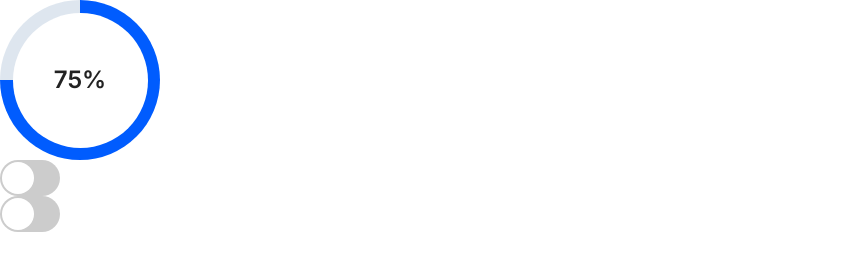
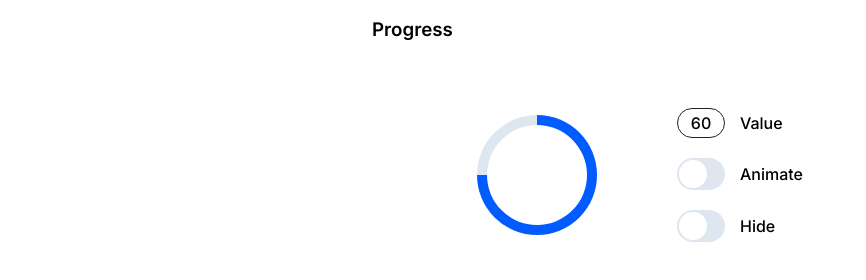
Before and after one commit to mseudonym/ozon-test, a plain HTML site: page index.html in a window 1280 px wide. Shown: the whole page, without its empty margins (0-866 px from the left). Drawn offline with Linux system fonts and the light colour scheme.

Commit message:
feat: add layout and css

```diff
--- a/index.html
+++ b/index.html
@@ -7,16 +7,37 @@
     <link rel="stylesheet" href="/reset.css">
   </head>
   <body>
-    <div class="progress-radial" style="--progress: 75%;">
-      <span class="progress-value">75%</span>
+    <article class='card'>
+      <div class="card__header">
+        <h3 class="card__title">Progress</h3>
       </div>
-    <div class="toggle">
+
+      <div class="card__content">
+        <div class="card__progress" style="--progress: 75%;"></div>
+
+        <div class="card__controls">
+          <div class="card__control">
+            <span class="control__value">60</span>
+            <span class="control__label">Value</span>
+          </div>
+
+          <div class="card__control">
+            <label class="toggle">
               <input type="checkbox" id='animate-checkbox'/>
               <label></label>
+            </label>
+            <span class="control__label">Animate</span>
           </div>
-    <div class="toggle">
+
+          <div class="card__control">
+            <label class="toggle">
               <input type="checkbox" id='hide-checkbox'/>
               <label></label>
+            </label>
+            <span class="control__label">Hide</span>
           </div>
+        </div>
+      </div>
+    </article>
   </body>
 </html>
--- a/main.css
+++ b/main.css
@@ -8,44 +8,88 @@
 }
 
 body {
-  font-family: "Inter", sans-serif;
+  font-family: 'Inter', sans-serif;
   font-style: normal;
 }
 
-.progress-radial {
+.card {
+  display: flex;
+  flex-direction: column;
+  gap: 64px;
+  max-width: 568px;
+  width: 100%;
+  margin: 0 auto;
+  box-sizing: border-box;
+  padding: 16px;
+}
+
+.card__title {
+  font-weight: 600;
+}
+
+.card__content {
+  display: flex;
+  flex-direction: row;
+  gap: 80px;
+  align-items: center;
+  justify-content: center;
+}
+
+.card__progress {
   display: flex;
   align-items: center;
   justify-content: center;
   position: relative;
 
-  width: 160px;
-  height: 160px;
+  width: 120px;
+  height: 120px;
   border-radius: 100%;
   background: conic-gradient(var(--blue-color) var(--progress), var(--gray-color) 0deg);
 }
 
-.progress-radial::before {
+.card__progress::before {
   content: '';
   position: absolute;
-  width: 135px;
-  height: 135px;
+  width: 100px;
+  height: 100px;
   background: var(--white-color);
   border-radius: 100%;
 }
 
-.progress-value {
-  position: relative;
-  z-index: 1;
-  font-size: 24px;
-  font-weight: 600;
-  color: var(--black-color);
+.card__controls {
+  display: flex;
+  flex-direction: column;
+  gap: 20px;
+}
+
+.card__control {
+  display: flex;
+  flex-direction: row;
+  gap: 15px;
+  align-items: center;
+}
+
+.control__value {
+  display: flex;
+  align-items: center;
+  justify-content: center;
+  width: 48px;
+  height: 30px;
+  border: 1.5px solid var(--black-color);
+  border-radius: 100px;
+  font-weight: 500;
+}
+
+.control__label {
+  font-weight: 500;
 }
 
 .toggle {
   position: relative;
   box-sizing: border-box;
 }
-.toggle input[type="checkbox"] {
+
+.toggle input[type='checkbox'] {
   position: absolute;
   left: 0;
   top: 0;
@@ -55,39 +99,44 @@ body {
   cursor: pointer;
   opacity: 0;
 }
+
 .toggle label {
   position: relative;
   display: flex;
   align-items: center;
   box-sizing: border-box;
 }
+
 .toggle label:before {
   content: '';
-  width: 60px;
-  height: 36px;
-  background: #ccc;
+  width: 48px;
+  height: 32px;
+  background: var(--gray-color);
   position: relative;
   display: inline-block;
   border-radius: 46px;
   box-sizing: border-box;
   transition: 0.2s ease-in;
 }
+
 .toggle label:after {
   content: '';
   position: absolute;
-  width: 32px;
-  height: 32px;
+  width: 28px;
+  height: 28px;
   border-radius: 100%;
   left: 2px;
   top: 2px;
   z-index: 2;
-  background: #fff;
+  background: var(--white-color);
   box-sizing: border-box;
   transition: 0.2s ease-in;
 }
-.toggle input[type="checkbox"]:checked + label:before {
+
+.toggle input[type='checkbox']:checked + label:before {
   background: var(--blue-color);
 }
-.toggle input[type="checkbox"]:checked + label:after {
-  left: 26px;
+
+.toggle input[type='checkbox']:checked + label:after {
+  left: 19px;
 }
```
Lines whose indentation alone changed are shown as unchanged.
